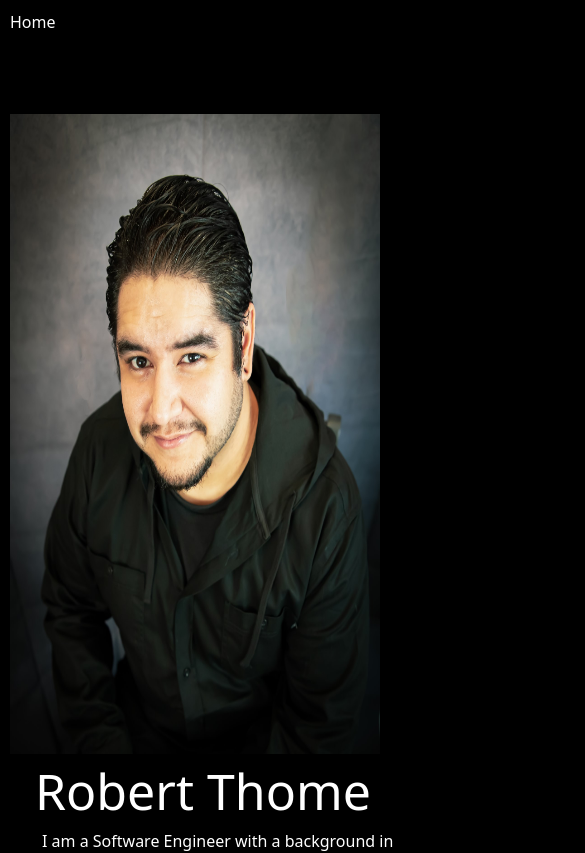
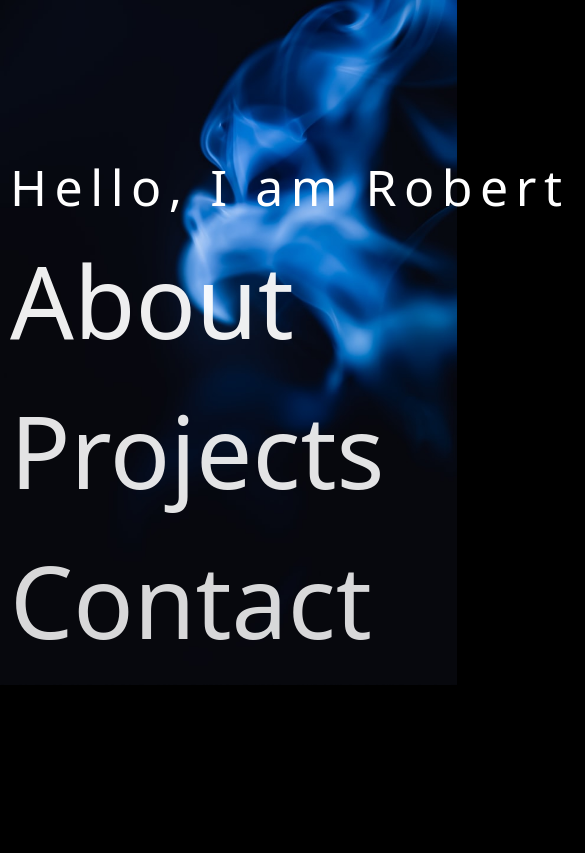
Before and after one commit to robertthome/Portfolio, a React (Create React App) app in the folder my-portfolio/: page / in a window 390 px wide. Shown: the top 853 px of the page, 585 px wide, since content can reach past the window. Built offline with nearby package versions, Linux system fonts and the light colour scheme.

Commit message:
Home with Nav and type effect started

```diff
--- a/my-portfolio/src/App.css
+++ b/my-portfolio/src/App.css
@@ -11,3 +11,11 @@ body {
   color: white;
   margin: 10px 10px;
 }
+
+@media (max-width: 1024px) {
+  body {
+    background-image: url('./images/blue.jpeg');
+    background-size: cover;
+    background-repeat: no-repeat;
+  }
+}
--- a/my-portfolio/src/App.js
+++ b/my-portfolio/src/App.js
@@ -1,18 +1,19 @@
 import './App.css'
 import { Switch, Route } from 'react-router-dom'
 
-import Nav from './components/Nav'
-
 import Home from './pages/Home'
+import About from './pages/About'
+import Projects from './pages/Projects'
+import Contact from './pages/Contact'
 
 function App() {
   return (
     <div>
-      <header>
-        <Nav />
-      </header>
       <Switch>
         <Route exact path="/" component={Home} />
+        <Route path="/about" component={About} />
+        <Route path="/projects" component={Projects} />
+        <Route path="/contact" component={Contact} />
       </Switch>
     </div>
   )
--- /dev/null
+++ b/my-portfolio/src/components/Nav.css
@@ -0,0 +1,74 @@
+.about:hover,
+.projects:hover,
+.contact:hover {
+  color: red;
+}
+
+.about {
+  animation: fadeIn ease 8s;
+  -webkit-animation: fadeIn ease 8s;
+  -moz-animation: fadeIn ease 8s;
+  -o-animation: fadeIn ease 8s;
+  -ms-animation: fadeIn ease 8s;
+}
+
+.projects {
+  animation: fadeIn ease 9s;
+  -webkit-animation: fadeIn ease 9s;
+  -moz-animation: fadeIn ease 9s;
+  -o-animation: fadeIn ease 9s;
+  -ms-animation: fadeIn ease 9s;
+}
+
+.contact {
+  animation: fadeIn ease 10s;
+  -webkit-animation: fadeIn ease 10s;
+  -moz-animation: fadeIn ease 10s;
+  -o-animation: fadeIn ease 10s;
+  -ms-animation: fadeIn ease 10s;
+}
+
+@keyframes fadeIn {
+  0% {
+    opacity: 0;
+  }
+  100% {
+    opacity: 1;
+  }
+}
+
+@-moz-keyframes fadeIn {
+  0% {
+    opacity: 0;
+  }
+  100% {
+    opacity: 1;
+  }
+}
+
+@-webkit-keyframes fadeIn {
+  0% {
+    opacity: 0;
+  }
+  100% {
+    opacity: 1;
+  }
+}
+
+@-o-keyframes fadeIn {
+  0% {
+    opacity: 0;
+  }
+  100% {
+    opacity: 1;
+  }
+}
+
+@-ms-keyframes fadeIn {
+  0% {
+    opacity: 0;
+  }
+  100% {
+    opacity: 1;
+  }
+}
--- a/my-portfolio/src/components/Nav.js
+++ b/my-portfolio/src/components/Nav.js
@@ -1,10 +1,26 @@
 import React from 'react'
 import { NavLink } from 'react-router-dom'
 
+import './Nav.css'
+
 const Nav = () => {
   return (
-    <div>
-      <NavLink to="/">Home</NavLink>
+    <div className="nav-links">
+      <div>
+        <NavLink className="about" to="/about">
+          About
+        </NavLink>
+      </div>
+      <div>
+        <NavLink className="projects" to="/projects">
+          Projects
+        </NavLink>
+      </div>
+      <div>
+        <NavLink className="contact" to="/contact">
+          Contact
+        </NavLink>
+      </div>
     </div>
   )
 }
--- /dev/null
+++ b/my-portfolio/src/pages/About.css
@@ -0,0 +1,37 @@
+.hero-section {
+  display: grid;
+  align-items: center;
+  grid-template-columns: repeat(auto-fit, minmax(240px, 1fr));
+  margin-top: 5em;
+}
+
+@media (max-width: 812px) {
+  .hero-name,
+  .hero-text {
+    margin-left: 0.5em;
+  }
+}
+
+@media (max-width: 1024px) {
+  .hero-name {
+    margin-left: 0.5em;
+  }
+
+  .hero-text {
+    font-size: 16px;
+    width: 22.5em;
+    margin-left: 2em;
+  }
+}
+
+.hero-pic {
+  height: 40em;
+}
+
+.hero-name {
+  font-size: 50px;
+}
+
+.hero-text {
+  margin-right: 7em;
+}
--- /dev/null
+++ b/my-portfolio/src/pages/About.jsx
@@ -0,0 +1,24 @@
+import React from 'react'
+
+import { NavLink } from "react-router-dom";
+
+import propic from '../images/propic.jpeg'
+
+import './About.css'
+
+const About = () => {
+  return (
+    <div>
+    <NavLink to='/'>T|-|0M3</NavLink>
+    <div className='hero-section'>
+      <img src={propic} alt="Our hero" className='hero-pic' />
+      <div className='hero-description'>
+      <h1 className='hero-name'>Robert Thome</h1>
+      <p className='hero-text'>I am a Software Engineer with a background in Culinary Arts. This last year has been challenging but I am also fortunate since I finally had a chance to pursue a dream of mine, web development. The skills I have learned from my career as a chef, such as attention to detail and the ability to think under pressure, has helped me in my pursuit of a new career in tech. Though I am familiar with building full stack applications, my passion is in front-end development. My goal is to create beautiful and responsive websites that are user friendly. A future goal of mine is to attend college to receive a bachelor's degree in Computer Science.</p>
+      </div>
+    </div>
+    </div>
+  )
+}
+
+export default About
--- /dev/null
+++ b/my-portfolio/src/pages/Contact.jsx
@@ -0,0 +1,9 @@
+import React from "react";
+
+const Contact = () => {
+  return (
+    <div>HI</div>
+  )
+}
+
+export default Contact
--- a/my-portfolio/src/pages/Home.css
+++ b/my-portfolio/src/pages/Home.css
@@ -1,30 +1,36 @@
-.hero-section {
+.nav-bar {
   display: grid;
-  align-items: center;
-  grid-template-columns: repeat(auto-fit, minmax(240px, 1fr));
-  margin-top: 5em;
+  font-size: 100px;
+  margin-top: 150px;
 }
 
-@media (max-width: 1024px) {
-  .hero-name {
-    margin-left: 0.5em;
+.typewriter {
+  overflow: hidden; /* Ensures the content is not revealed until the animation */
+  border-right: 0.05em solid blue; /* The typwriter cursor */
+  white-space: nowrap; /* Keeps the content on a single line */
+  margin: 0 1; /* Gives that scrolling effect as the typing happens */
+  letter-spacing: 0.15em; /* Adjust as needed */
+  animation: typing 2.5s steps(40, end), blink-caret 0.75s step-end infinite;
+  font-size: 50px;
+}
+
+/* The typing effect */
+@keyframes typing {
+  from {
+    width: 0;
   }
-
-  .hero-text {
-    font-size: 16px;
-    width: 22.5em;
-    margin-left: 2em;
+  to {
+    width: 100%;
   }
 }
 
-.hero-pic {
-  height: 40em;
+/* The typewriter cursor effect */
+@keyframes blink-caret {
+  from,
+  to {
+    border-color: transparent;
+  }
+  50% {
+    border-color: orange;
+  }
 }
-
-.hero-name {
-  font-size: 50px;
-}
-
-.hero-text {
-  margin-right: 7em;
-}
--- a/my-portfolio/src/pages/Home.jsx
+++ b/my-portfolio/src/pages/Home.jsx
@@ -1,18 +1,16 @@
-import React from 'react'
+import React from "react";
 
-
-import propic from '../images/propic.jpeg'
+import Nav from "../components/Nav";
 
 import './Home.css'
 
 const Home = () => {
   return (
-    <div className='hero-section'>
-      <img src={propic} alt="Our hero" className='hero-pic' />
-      <div className='hero-description'>
-      <h1 className='hero-name'>Robert Thome</h1>
-      <p className='hero-text'>I am a Software Engineer with a background in Culinary Arts. This last year has been challenging but I am also fortunate since I finally had a chance to pursue a dream of mine, web development. The skills I have learned from my career as a chef, such as attention to detail and the ability to think under pressure, has helped me in my pursuit of a new career in tech. Though I am familiar with building full stack applications, my passion is in front-end development. My goal is to create beautiful and responsive websites that are user friendly. A future goal of mine is to attend college to receive a bachelor's degree in Computer Science.</p>
+    <div className='nav-bar'>
+      <div>
+        <p className='typewriter'>Hello, I am Robert Thome.</p>
       </div>
+      <Nav />
     </div>
   )
 }
--- /dev/null
+++ b/my-portfolio/src/pages/Projects.jsx
@@ -0,0 +1,9 @@
+import React from "react";
+
+const Projects = () => {
+  return (
+    <div>HI</div>
+  )
+}
+
+export default Projects
```
Also changed, not shown: my-portfolio/src/images/blue.jpeg (added).
